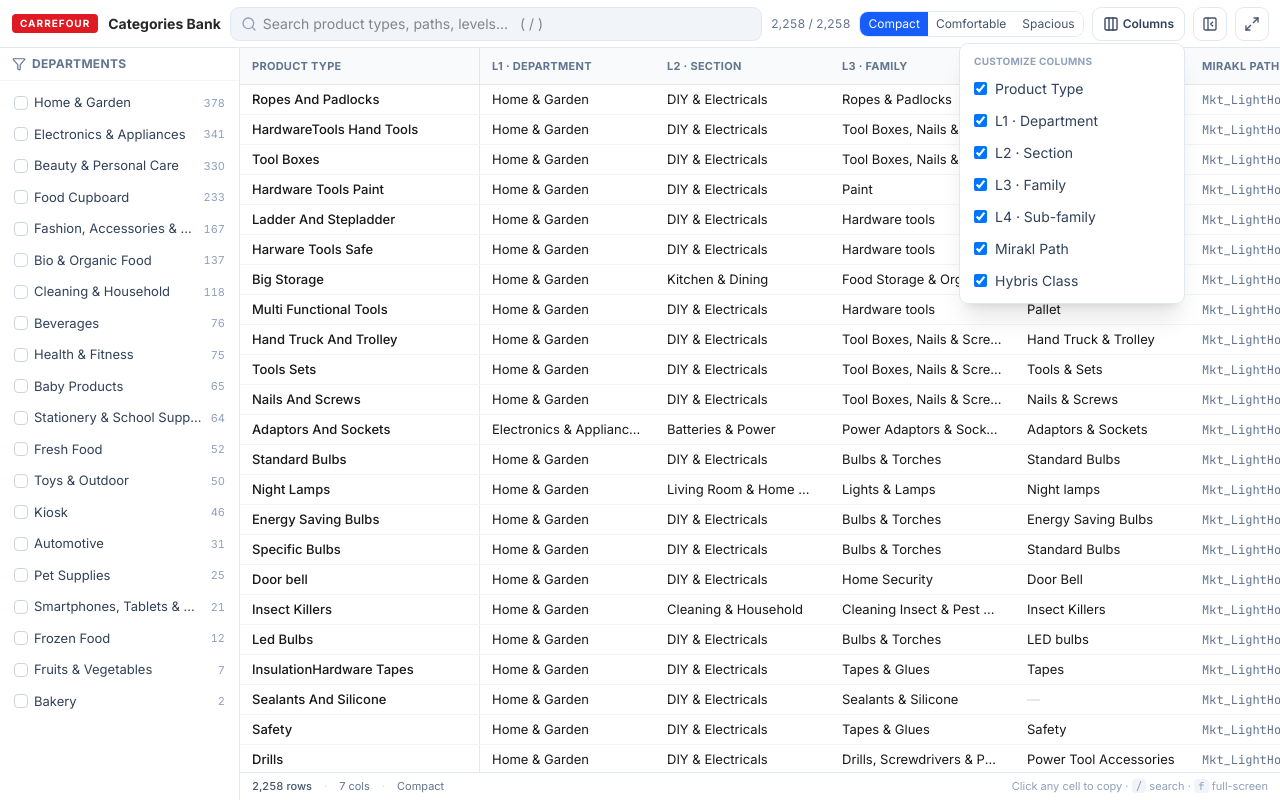
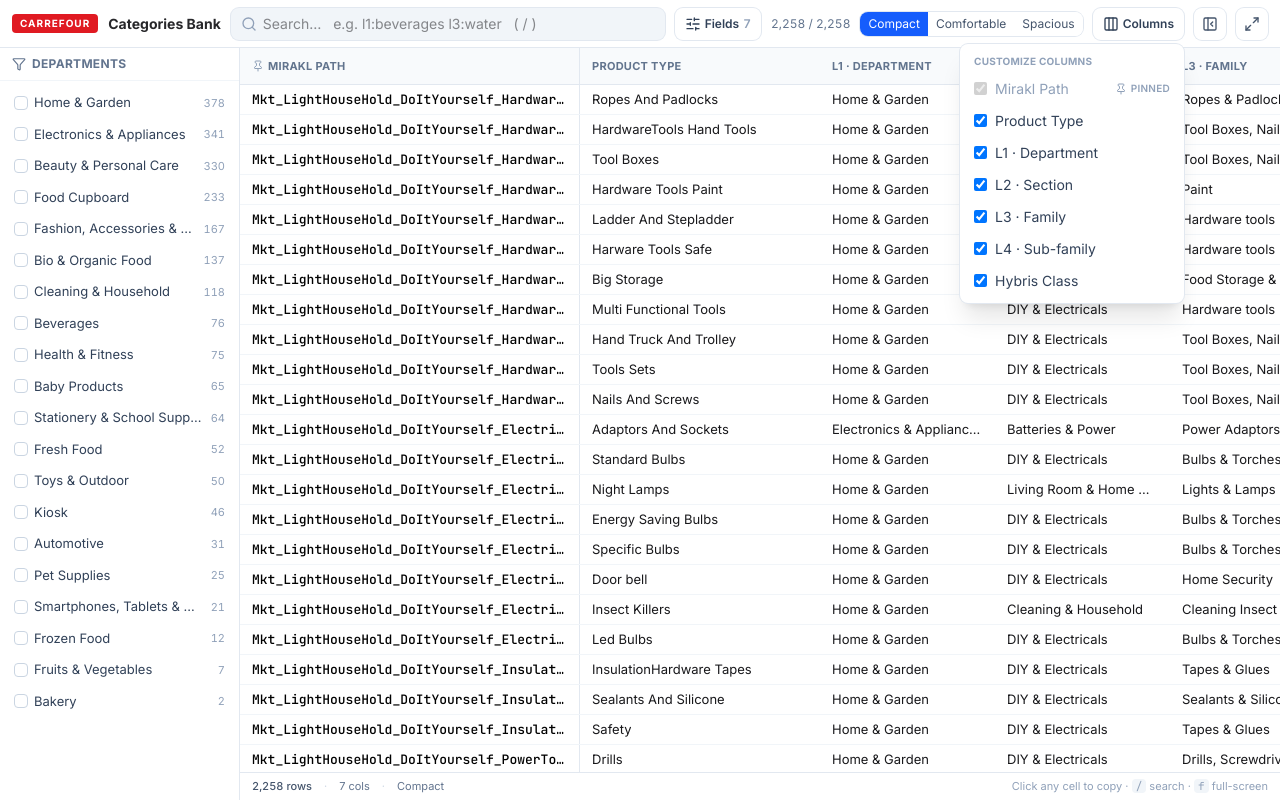
Before and after one commit to abcmosta/MAF-Carrefour-Categories-Bank, a React (Vite) app: page / in a window 1280 px wide. Both pictures are taken after a click on the button "Columns". Built offline with nearby package versions, Linux system fonts and the light colour scheme.

Commit message:
feat(ui): pin Mirakl Path as black Column A, search-field selector, multi-column field search, Ctrl+F-style match highlighting

```diff
--- a/src/App.tsx
+++ b/src/App.tsx
@@ -1,8 +1,9 @@
 import { useState, useMemo, useRef, useEffect, useCallback } from "react";
-import type { MouseEvent as ReactMouseEvent } from "react";
+import type { MouseEvent as ReactMouseEvent, ReactNode } from "react";
 import {
   Search, Check, Columns3, Maximize2, Minimize2,
   PanelLeftClose, PanelLeftOpen, RotateCcw, Filter, AlertTriangle,
+  Pin, SlidersHorizontal,
 } from "lucide-react";
 import categoriesData from "./mkpCategories.json";
 
@@ -16,28 +17,74 @@ const CATEGORIES = categoriesData as unknown as Category[];
 
 type ColId = "productType" | "l1" | "l2" | "l3" | "l4" | "path" | "hybris";
 interface ColDef { id: ColId; label: string; width: number; mono?: boolean; }
+// Mirakl Path is deliberately first: it is pinned as Column A (see `columns`) and never hidden.
 const DEFAULT_COLUMNS: ColDef[] = [
+  { id: "path", label: "Mirakl Path", width: 340, mono: true },
   { id: "productType", label: "Product Type", width: 240 },
   { id: "l1", label: "L1 · Department", width: 175 },
   { id: "l2", label: "L2 · Section", width: 175 },
   { id: "l3", label: "L3 · Family", width: 185 },
   { id: "l4", label: "L4 · Sub-family", width: 175 },
-  { id: "path", label: "Mirakl Path", width: 340, mono: true },
   { id: "hybris", label: "Hybris Class", width: 150 },
 ];
+const PINNED: ColId = "path"; // always Column A, never hideable — key value for upload ops
+
+// Columns the free-text query can target. field:value tokens can target any of these too.
+const SEARCH_FIELDS_ALL: ColId[] = ["path", "productType", "l1", "l2", "l3", "l4", "hybris"];
+const FIELD_ALIASES: Record<string, ColId> = {
+  path: "path", mirakl: "path",
+  producttype: "productType", pt: "productType", type: "productType",
+  l1: "l1", department: "l1", dept: "l1",
+  l2: "l2", section: "l2",
+  l3: "l3", family: "l3",
+  l4: "l4", subfamily: "l4", sub: "l4",
+  hybris: "hybris", class: "hybris",
+};
 
 type Density = "compact" | "comfortable" | "spacious";
 const ROW_H: Record<Density, number> = { compact: 30, comfortable: 38, spacious: 48 };
 
-interface LayoutState { sidebarOpen: boolean; density: Density; hidden: ColId[]; widths: Partial<Record<ColId, number>>; }
-const LS_KEY = "mkp-workspace-layout-v1";
+interface LayoutState {
+  sidebarOpen: boolean; density: Density; hidden: ColId[];
+  widths: Partial<Record<ColId, number>>; searchFields: ColId[];
+}
+const LS_KEY = "mkp-workspace-layout-v2";
 function loadLayout(): LayoutState {
-  const fallback: LayoutState = { sidebarOpen: true, density: "compact", hidden: [], widths: {} };
+  const fallback: LayoutState = { sidebarOpen: true, density: "compact", hidden: [], widths: {}, searchFields: [...SEARCH_FIELDS_ALL] };
   try {
     const raw = localStorage.getItem(LS_KEY);
     if (raw) return { ...fallback, ...JSON.parse(raw) };
   } catch { /* ignore */ }
   return fallback;
+}
+
+// Parse the query into plain terms (search the selected fields) and field:value tokens
+// (search a specific column), enabling multi-column simultaneous search in one query.
+type Parsed = { plain: string[]; scoped: { field: ColId; value: string }[] };
+function parseQuery(q: string): Parsed {
+  const plain: string[] = [];
+  const scoped: { field: ColId; value: string }[] = [];
+  for (const tok of q.trim().split(/\s+/)) {
+    if (!tok) continue;
+    const m = tok.match(/^([a-zA-Z0-9]+):(.+)$/);
+    if (m && FIELD_ALIASES[m[1].toLowerCase()]) scoped.push({ field: FIELD_ALIASES[m[1].toLowerCase()], value: m[2].toLowerCase() });
+    else plain.push(tok.toLowerCase());
+  }
+  return { plain, scoped };
+}
+
+function escapeRe(s: string) { return s.replace(/[.*+?^${}()|[\]\\]/g, "\\$&"); }
+// Wrap every matched term inside the cell text in a bright highlight (Ctrl+F style).
+function highlight(text: string, terms: string[]): ReactNode {
+  const esc = terms.filter(Boolean).map(escapeRe);
+  if (!esc.length) return text;
+  const re = new RegExp(`(${esc.join("|")})`, "ig");
+  const parts = text.split(re);
+  return parts.map((part, i) =>
+    i % 2 === 1
+      ? <mark key={i} className="bg-yellow-300 text-black rounded-[2px]">{part}</mark>
+      : part,
+  );
 }
 
 export default function App() {
@@ -46,6 +93,7 @@ export default function App() {
   const [selectedL1, setSelectedL1] = useState<Set<string>>(new Set());
   const [fullscreen, setFullscreen] = useState(false);
   const [colMenuOpen, setColMenuOpen] = useState(false);
+  const [searchMenuOpen, setSearchMenuOpen] = useState(false);
   const [toast, setToast] = useState<string | null>(null);
   const searchRef = useRef<HTMLInputElement>(null);
   const scrollRef = useRef<HTMLDivElement>(null);
@@ -54,25 +102,37 @@ export default function App() {
 
   useEffect(() => { try { localStorage.setItem(LS_KEY, JSON.stringify(layout)); } catch { /* ignore */ } }, [layout]);
 
+  const searchFields = layout.searchFields.length ? layout.searchFields : SEARCH_FIELDS_ALL;
+
   const departments = useMemo(() => {
     const m = new Map<string, number>();
     for (const c of CATEGORIES) if (c.l1) m.set(c.l1, (m.get(c.l1) || 0) + 1);
     return [...m.entries()].sort((a, b) => b[1] - a[1]);
   }, []);
 
+  const parsed = useMemo(() => parseQuery(query), [query]);
+
   const rows = useMemo(() => {
-    const q = query.trim().toLowerCase();
     return CATEGORIES.filter((c) => {
       if (selectedL1.size && !selectedL1.has(c.l1)) return false;
-      if (!q) return true;
-      return `${c.productType} ${c.l1} ${c.l2} ${c.l3} ${c.l4} ${c.path}`.toLowerCase().includes(q);
+      for (const s of parsed.scoped) {
+        if (!String((c as Record<string, unknown>)[s.field] ?? "").toLowerCase().includes(s.value)) return false;
+      }
+      if (parsed.plain.length) {
+        const hay = searchFields.map((f) => String((c as Record<string, unknown>)[f] ?? "")).join(" ").toLowerCase();
+        for (const p of parsed.plain) if (!hay.includes(p)) return false;
+      }
+      return true;
     });
-  }, [query, selectedL1]);
+  }, [parsed, selectedL1, searchFields]);
 
-  const columns = useMemo(
-    () => DEFAULT_COLUMNS.filter((c) => !layout.hidden.includes(c.id)).map((c) => ({ ...c, width: layout.widths[c.id] ?? c.width })),
-    [layout.hidden, layout.widths],
-  );
+  const columns = useMemo(() => {
+    // Mirakl Path is always Column A and always present, regardless of hide/reorder state.
+    const pathCol = DEFAULT_COLUMNS.find((c) => c.id === PINNED)!;
+    const others = DEFAULT_COLUMNS.filter((c) => c.id !== PINNED && !layout.hidden.includes(c.id));
+    return [pathCol, ...others].map((c) => ({ ...c, width: layout.widths[c.id] ?? c.width }));
+  }, [layout.hidden, layout.widths]);
+
   const rowH = ROW_H[layout.density];
   const totalWidth = columns.reduce((s, c) => s + c.width, 0);
 
@@ -99,7 +159,7 @@ export default function App() {
     const onKey = (e: KeyboardEvent) => {
       const inInput = (e.target as HTMLElement)?.tagName === "INPUT";
       if (e.key === "/" && !inInput) { e.preventDefault(); searchRef.current?.focus(); }
-      else if (e.key === "Escape") { setQuery(""); setColMenuOpen(false); }
+      else if (e.key === "Escape") { setQuery(""); setColMenuOpen(false); setSearchMenuOpen(false); }
       else if ((e.key === "f" || e.key === "F") && !inInput) setFullscreen((v) => !v);
     };
     window.addEventListener("keydown", onKey);
@@ -117,7 +177,8 @@ export default function App() {
   };
 
   const toggleDept = (name: string) => setSelectedL1((s) => { const n = new Set(s); if (n.has(name)) n.delete(name); else n.add(name); return n; });
-  const toggleCol = (id: ColId) => setLayout((l) => ({ ...l, hidden: l.hidden.includes(id) ? l.hidden.filter((h) => h !== id) : [...l.hidden, id] }));
+  const toggleCol = (id: ColId) => { if (id === PINNED) return; setLayout((l) => ({ ...l, hidden: l.hidden.includes(id) ? l.hidden.filter((h) => h !== id) : [...l.hidden, id] })); };
+  const toggleSearchField = (id: ColId) => setLayout((l) => ({ ...l, searchFields: l.searchFields.includes(id) ? l.searchFields.filter((f) => f !== id) : [...l.searchFields, id] }));
 
   return (
     <div className="h-dvh w-full flex flex-col bg-[#fafafa] text-zinc-900 font-sans overflow-hidden">
@@ -127,8 +188,33 @@ export default function App() {
         <div className="relative flex-1 max-w-2xl">
           <Search className="w-4 h-4 absolute left-2.5 top-1/2 -translate-y-1/2 text-slate-400" />
           <input ref={searchRef} value={query} onChange={(e) => setQuery(e.target.value)}
-            placeholder="Search product types, paths, levels…   ( / )"
+            placeholder="Search…   e.g. l1:beverages l3:water   ( / )"
             className="w-full h-8 pl-8 pr-3 rounded-lg bg-slate-100 text-sm ring-1 ring-slate-200 focus:outline-none focus:ring-2 focus:ring-blue-500/50" />
+        </div>
+        <div className="relative shrink-0">
+          <button onClick={() => setSearchMenuOpen((v) => !v)} title="Choose which columns the search targets" className="flex items-center gap-1 h-8 px-2.5 rounded-lg ring-1 ring-slate-200 bg-white text-xs font-semibold text-slate-700 hover:bg-slate-50">
+            <SlidersHorizontal className="w-4 h-4" /><span className="hidden sm:inline">Fields</span><span className="tabular-nums text-slate-400">{searchFields.length}</span>
+          </button>
+          {searchMenuOpen && (
+            <>
+              <div className="fixed inset-0 z-40" onClick={() => setSearchMenuOpen(false)} />
+              <div className="absolute right-0 top-full mt-1 z-50 w-72 rounded-lg bg-white shadow-xl ring-1 ring-slate-200 p-2">
+                <div className="flex items-center justify-between px-1 pb-1">
+                  <span className="text-[10px] font-bold uppercase tracking-wide text-slate-400">Search in these columns</span>
+                  <button onClick={() => setLayout((l) => ({ ...l, searchFields: [...SEARCH_FIELDS_ALL] }))} className="text-[11px] text-blue-600 hover:underline">All</button>
+                </div>
+                {DEFAULT_COLUMNS.map((c) => (
+                  <label key={c.id} className="flex items-center gap-2 px-1.5 py-1 rounded hover:bg-slate-50 cursor-pointer text-sm text-slate-700">
+                    <input type="checkbox" checked={layout.searchFields.includes(c.id)} onChange={() => toggleSearchField(c.id)} />
+                    {c.label}
+                  </label>
+                ))}
+                <div className="mt-1.5 px-1.5 pt-1.5 border-t border-slate-100 text-[11px] leading-relaxed text-slate-500">
+                  <span className="font-semibold text-slate-600">Multi-column search:</span> combine columns in one query, e.g. <code className="bg-slate-100 rounded px-1 font-mono">l1:beverages l3:water</code>. Keys: <span className="font-mono">path, type, l1, l2, l3, l4, hybris</span>.
+                </div>
+              </div>
+            </>
+          )}
         </div>
         <span className="text-xs text-slate-500 tabular-nums whitespace-nowrap hidden sm:block">{total.toLocaleString()} / {CATEGORIES.length.toLocaleString()}</span>
         <div className="hidden md:flex items-center rounded-lg ring-1 ring-slate-200 overflow-hidden text-xs shrink-0">
@@ -146,12 +232,18 @@ export default function App() {
               <div className="fixed inset-0 z-40" onClick={() => setColMenuOpen(false)} />
               <div className="absolute right-0 top-full mt-1 z-50 w-56 rounded-lg bg-white shadow-xl ring-1 ring-slate-200 p-1.5">
                 <div className="px-2 py-1 text-[10px] font-bold uppercase tracking-wide text-slate-400">Customize columns</div>
-                {DEFAULT_COLUMNS.map((c) => (
-                  <label key={c.id} className="flex items-center gap-2 px-2 py-1.5 rounded hover:bg-slate-50 cursor-pointer text-sm text-slate-700">
-                    <input type="checkbox" checked={!layout.hidden.includes(c.id)} onChange={() => toggleCol(c.id)} />
-                    {c.label}
-                  </label>
-                ))}
+                {DEFAULT_COLUMNS.map((c) => {
+                  const isPinned = c.id === PINNED;
+                  return (
+                    <label key={c.id} className={`flex items-center justify-between gap-2 px-2 py-1.5 rounded text-sm ${isPinned ? "text-slate-400 cursor-not-allowed" : "text-slate-700 hover:bg-slate-50 cursor-pointer"}`}>
+                      <span className="flex items-center gap-2">
+                        <input type="checkbox" checked={isPinned ? true : !layout.hidden.includes(c.id)} disabled={isPinned} onChange={() => toggleCol(c.id)} />
+                        {c.label}
+                      </span>
+                      {isPinned && <span className="flex items-center gap-1 text-[10px] font-semibold uppercase tracking-wide text-slate-400"><Pin className="w-3 h-3" />Pinned</span>}
+                    </label>
+                  );
+                })}
               </div>
             </>
           )}
@@ -194,7 +286,8 @@ export default function App() {
             <div style={{ width: totalWidth, minWidth: "100%" }}>
               <div className="flex sticky top-0 z-20 bg-slate-50 border-b border-slate-200 text-[11px] font-bold uppercase tracking-wide text-slate-500 select-none">
                 {columns.map((c, i) => (
-                  <div key={c.id} style={{ width: c.width, height: 36 }} className={`relative px-3 flex items-center shrink-0 ${i === 0 ? "sticky left-0 z-30 bg-slate-50 border-r border-slate-200" : ""}`}>
+                  <div key={c.id} style={{ width: c.width, height: 36 }} className={`relative px-3 flex items-center gap-1 shrink-0 ${i === 0 ? "sticky left-0 z-30 bg-slate-50 border-r border-slate-200" : ""}`}>
+                    {i === 0 && <Pin className="w-3 h-3 text-slate-400 shrink-0" />}
                     <span className="truncate">{c.label}</span>
                     <span onMouseDown={(e) => startResize(c.id, e)} className="absolute right-0 top-0 h-full w-1.5 cursor-col-resize hover:bg-blue-400/50" />
                   </div>
@@ -208,11 +301,15 @@ export default function App() {
                     <div key={i} style={{ height: rowH }} className={`flex text-[13px] border-b border-slate-100 group ${row.unmatched ? "bg-amber-50/60" : "hover:bg-blue-50/40"}`}>
                       {columns.map((c, ci) => {
                         const val = String((row as Record<string, unknown>)[c.id] ?? "");
+                        const isPath = c.id === PINNED;
+                        const cellTerms: string[] = [];
+                        if (searchFields.includes(c.id)) cellTerms.push(...parsed.plain);
+                        for (const s of parsed.scoped) if (s.field === c.id) cellTerms.push(s.value);
                         return (
                           <div key={c.id} style={{ width: c.width }} onClick={() => val && copy(val)} title={val}
-                            className={`px-3 flex items-center shrink-0 cursor-pointer overflow-hidden ${ci === 0 ? "sticky left-0 z-10 bg-white group-hover:bg-blue-50/40 border-r border-slate-200 font-medium" : ""} ${c.mono ? "font-mono text-[12px] text-slate-500" : ""}`}>
+                            className={`px-3 flex items-center shrink-0 cursor-pointer overflow-hidden ${ci === 0 ? "sticky left-0 z-10 bg-white group-hover:bg-blue-50/40 border-r border-slate-200 font-medium" : ""} ${isPath ? "font-mono text-black" : c.mono ? "font-mono text-[12px] text-slate-500" : ""}`}>
                             {ci === 0 && row.unmatched && <AlertTriangle className="w-3 h-3 text-amber-500 mr-1 shrink-0" />}
-                            <span className="truncate">{val || <span className="text-slate-300">—</span>}</span>
+                            <span className="truncate">{val ? highlight(val, cellTerms) : <span className="text-slate-300">—</span>}</span>
                           </div>
                         );
                       })}
```
